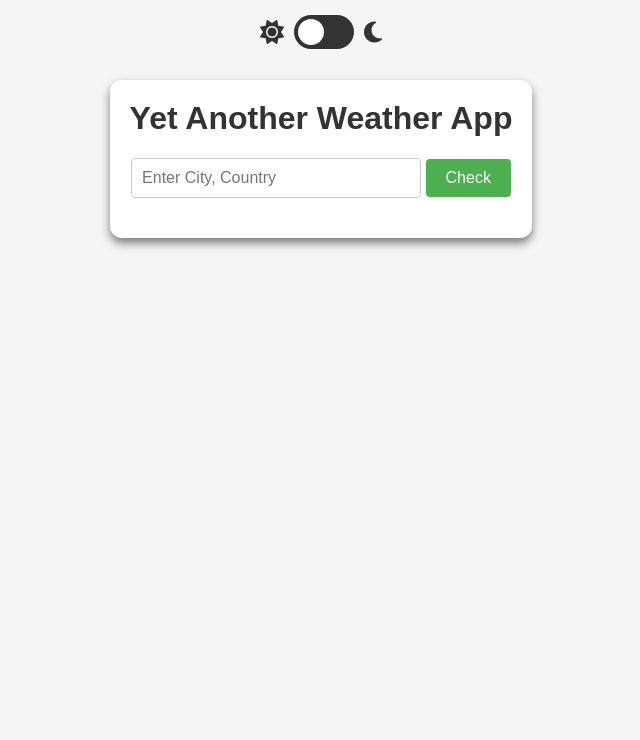
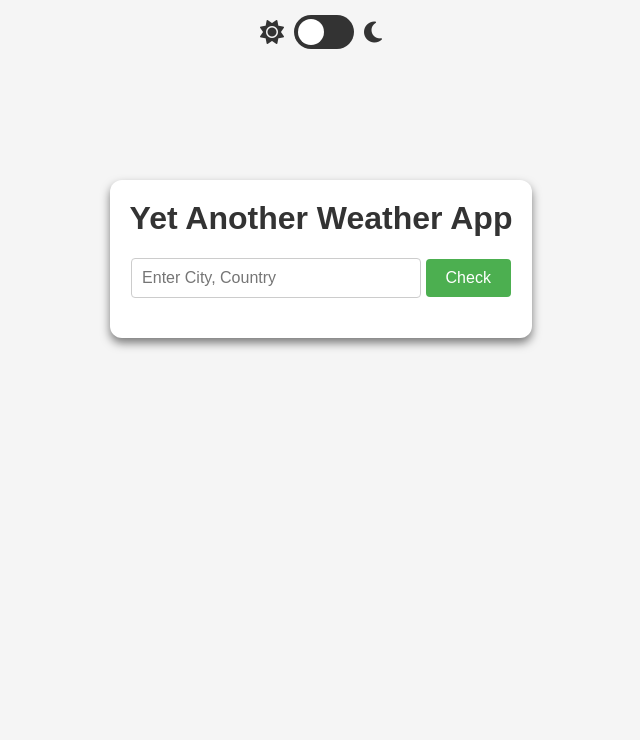
Before and after one commit to ThatSINEWAVE/YetAnotherWeatherAPP, a plain HTML site: page index.html in a window 1280 px wide. Shown: the top 740 px of the page, without its empty margins (319-959 px from the left). Drawn offline with Linux system fonts and the light colour scheme.

Commit message:
Update styles.css

```diff
--- a/styles.css
+++ b/styles.css
@@ -109,13 +109,13 @@ input:checked + .slider:before {
 }
 
 .container {
-  max-width: 400px;
+  max-width: 500px;
   padding: 20px;
   background-color: #fff;
   box-shadow: 0 5px 10px rgba(0, 0, 0, 0.5);
   text-align: center;
   border-radius: 12px;
-  margin: 80px auto;
+  margin-top: 180px;
   transition: background-color 0.3s ease;
 }
 
```
